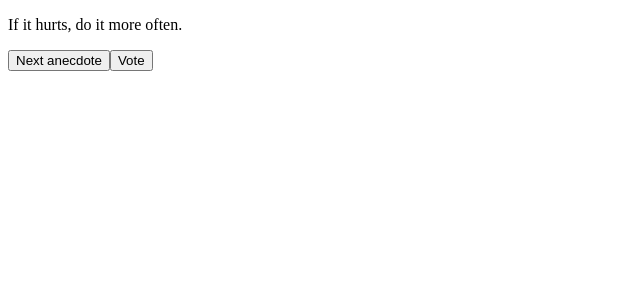
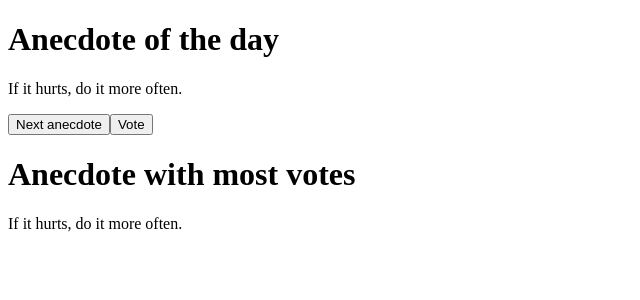
Before and after one commit to PaineDeOrz/FullStack-Open, a React (Vite) app in the folder part1/introdemo/: page / in a window 1280 px wide. Shown: the top 300 px of the page, without its empty margins (0-640 px from the left). Built offline with nearby package versions, Linux system fonts and the light colour scheme.

Commit message:
1.14 done

```diff
--- a/part1/introdemo/src/App.jsx
+++ b/part1/introdemo/src/App.jsx
@@ -23,9 +23,12 @@ const App = () => {
 
   return (
     <div>
+      <h1>Anecdote of the day</h1>
       <p>{anecdotes[selected]}</p>
       <button onClick={() => setSelected(Math.floor(Math.random() * anecdotes.length))}>Next anecdote</button>
       <button onClick={handleVote}>Vote</button>
+      <h1>Anecdote with most votes</h1>
+      <p>{anecdotes[votes.indexOf(Math.max(...votes))]}</p>
     </div>
   )
 }
```
